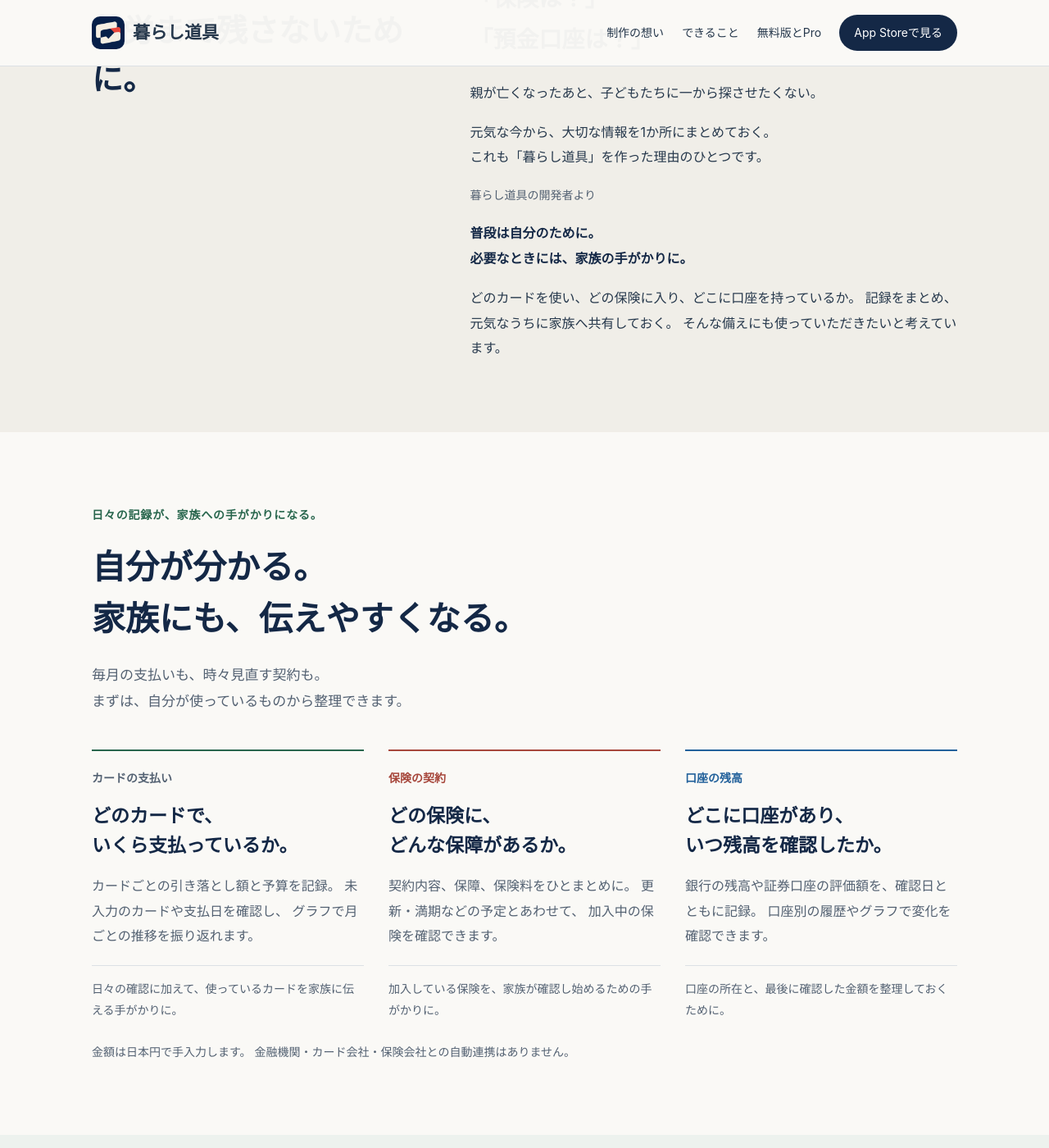
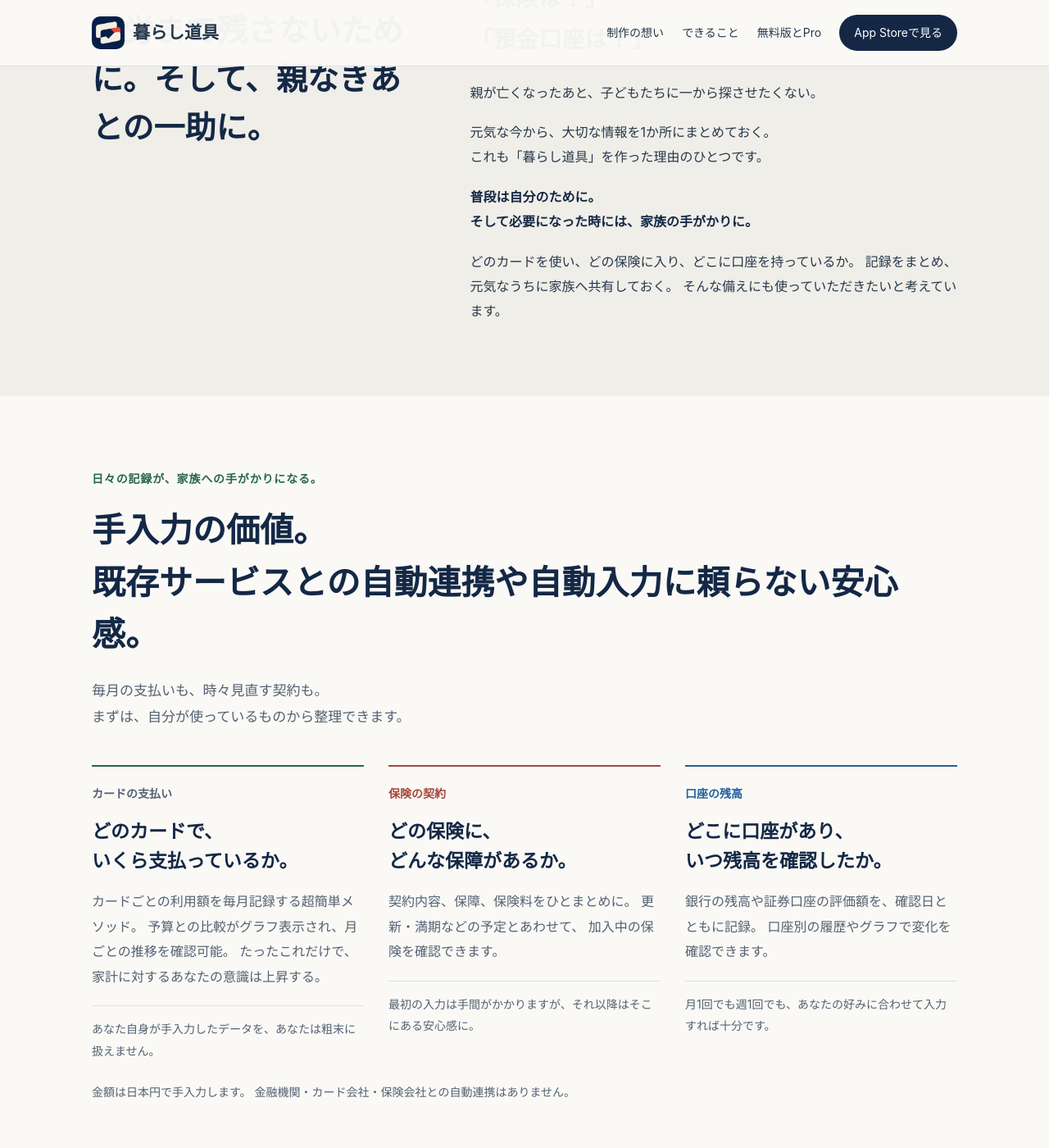
Before and after one commit to pftfactory/KurashiDougu, a Jekyll site: the page index.html, which Jekyll copies as it is, in a window 1280 px wide and 1400 px high, scrolled down 1209 px. Shown: the whole window at 82% size. Built offline with Jekyll 4.4.1, drawn with Linux system fonts in a browser that asks for light colours.

Commit message:
Revise text for better clarity and user engagement
Updated text for clarity and emphasis on user input value.

```diff
--- a/index.html
+++ b/index.html
@@ -974,7 +974,7 @@ details p {
 
         <h2 class="story-heading" id="story-title">
           家族に、情報を探す<br>
-          苦労まで残さないために。
+          苦労まで残さないために。そして、親なきあとの一助に。
         </h2>
       </div>
 
@@ -996,11 +996,9 @@ details p {
           </p>
         </blockquote>
 
-        <p class="signature">暮らし道具の開発者より</p>
-
         <p class="story-emphasis">
           普段は自分のために。<br>
-          必要なときには、家族の手がかりに。
+          そして必要になった時には、家族の手がかりに。
         </p>
 
         <p>
@@ -1019,8 +1017,8 @@ details p {
     </p>
 
     <h2 class="title" id="features-title">
-      自分が分かる。<br>
-      家族にも、伝えやすくなる。
+      手入力の価値。<br>
+      既存サービスとの自動連携や自動入力に頼らない安心感。
     </h2>
 
     <p class="lead">
@@ -1038,13 +1036,13 @@ details p {
         </h3>
 
         <p>
-          カードごとの引き落とし額と予算を記録。
-          未入力のカードや支払日を確認し、
-          グラフで月ごとの推移を振り返れます。
+          カードごとの利用額を毎月記録する超簡単メソッド。
+          予算との比較がグラフ表示され、月ごとの推移を確認可能。
+          たったこれだけで、家計に対するあなたの意識は上昇する。
         </p>
 
         <p class="benefit">
-          日々の確認に加えて、使っているカードを家族に伝える手がかりに。
+          あなた自身が手入力したデータを、あなたは粗末に扱えません。
         </p>
       </article>
 
@@ -1063,7 +1061,7 @@ details p {
         </p>
 
         <p class="benefit">
-          加入している保険を、家族が確認し始めるための手がかりに。
+          最初の入力は手間がかかりますが、それ以降はそこにある安心感に。
         </p>
       </article>
 
@@ -1081,7 +1079,7 @@ details p {
         </p>
 
         <p class="benefit">
-          口座の所在と、最後に確認した金額を整理しておくために。
+          月1回でも週1回でも、あなたの好みに合わせて入力すれば十分です。
         </p>
       </article>
     </div>
```
